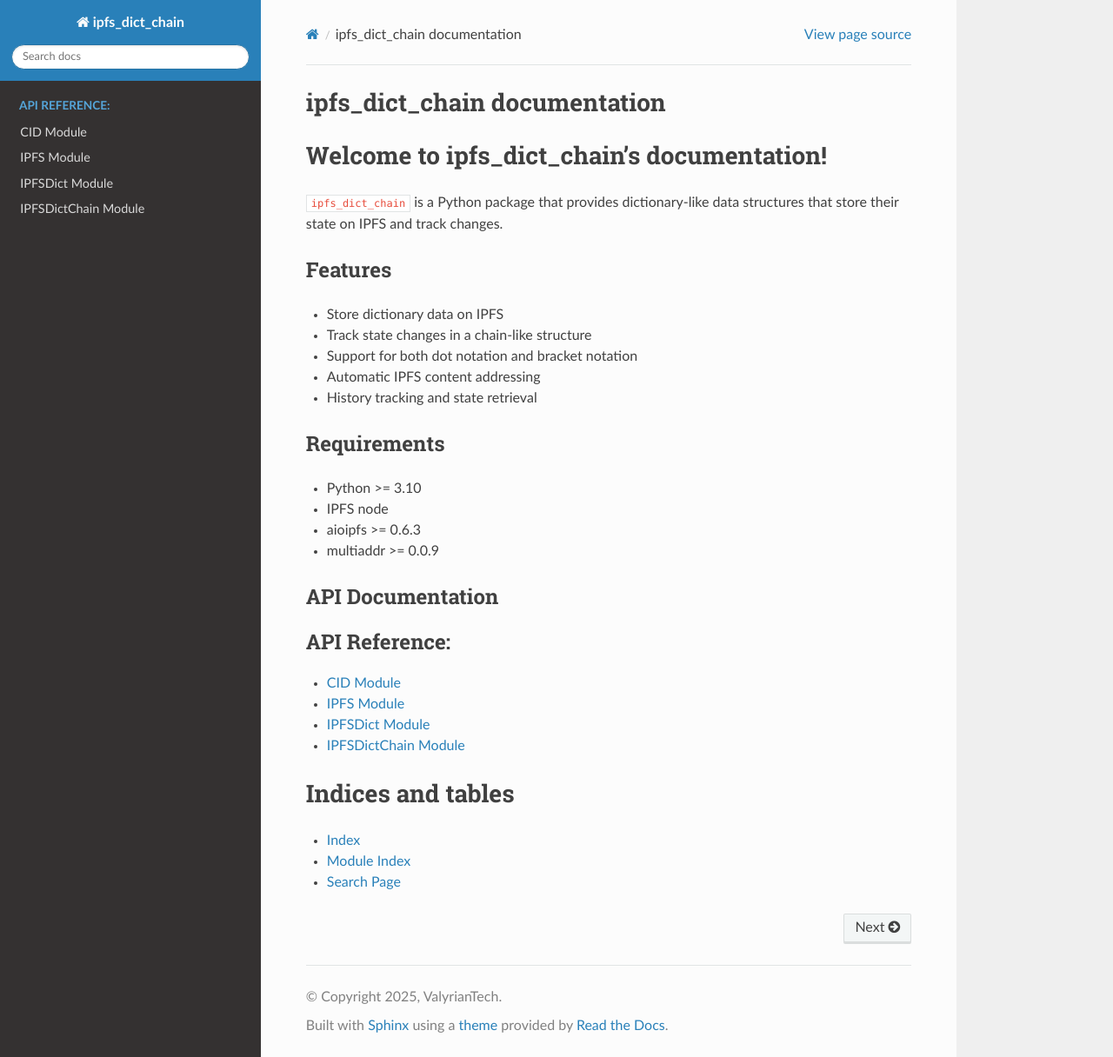
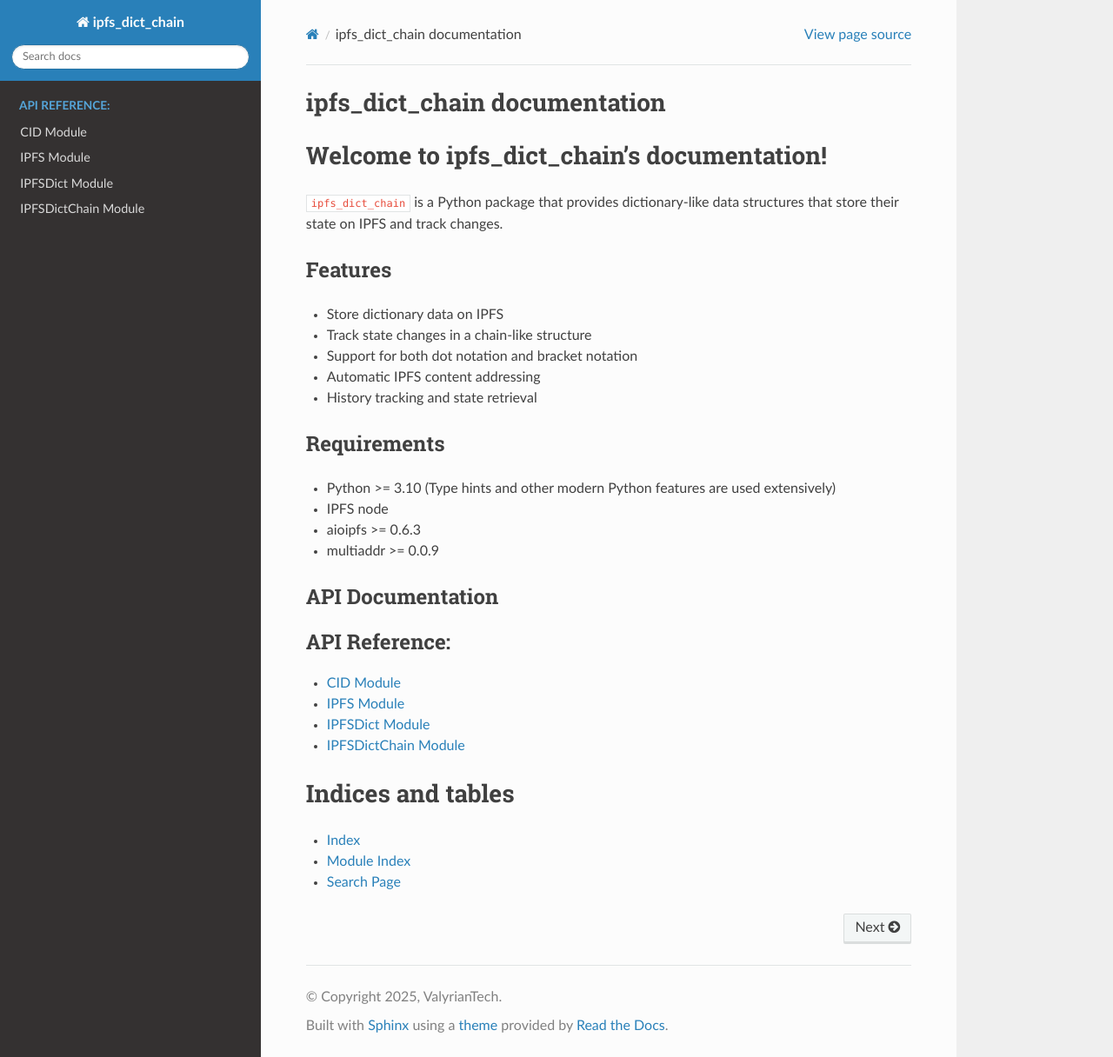
Before and after one commit to ValyrianTech/ipfs_dict_chain, a Sphinx documentation site: the page built from docs/source/index.rst, in a window 1280 px wide and 1216 px high. Shown: the whole window at 87% size. Built offline with Sphinx 7.4.7 and the Read the Docs theme 3.1.0, drawn with Linux system fonts in a browser that asks for light colours; pages that are not in the unit, such as notebooks, are missing from menus.

Commit message:
docs: Add note about Python version requirements

```diff
--- a/docs/source/index.rst
+++ b/docs/source/index.rst
@@ -23,7 +23,7 @@ Features
 Requirements
 -----------
 
-* Python >= 3.10
+* Python >= 3.10 (Type hints and other modern Python features are used extensively)
 * IPFS node
 * aioipfs >= 0.6.3
 * multiaddr >= 0.0.9
```
